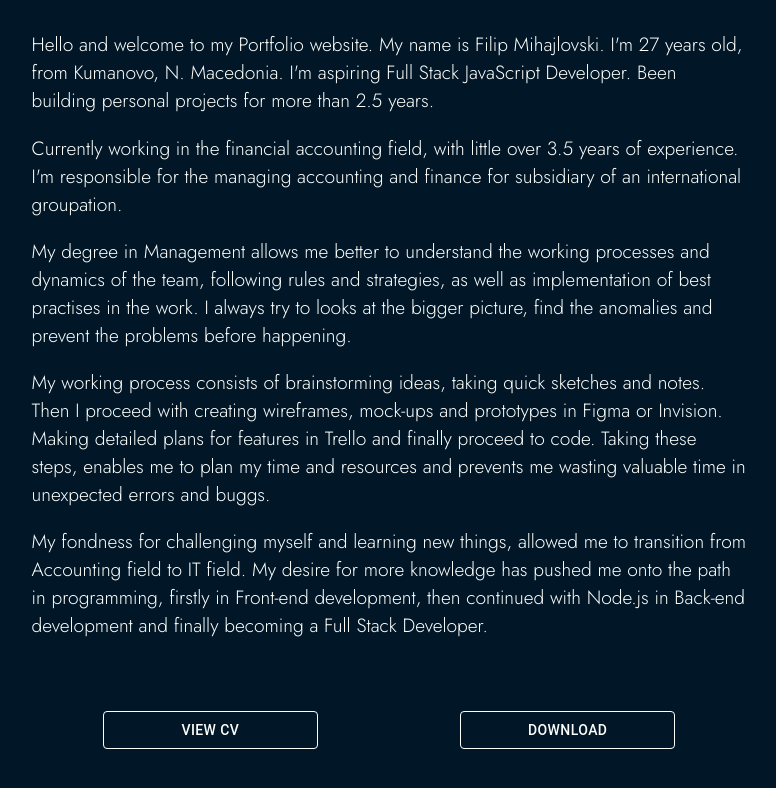
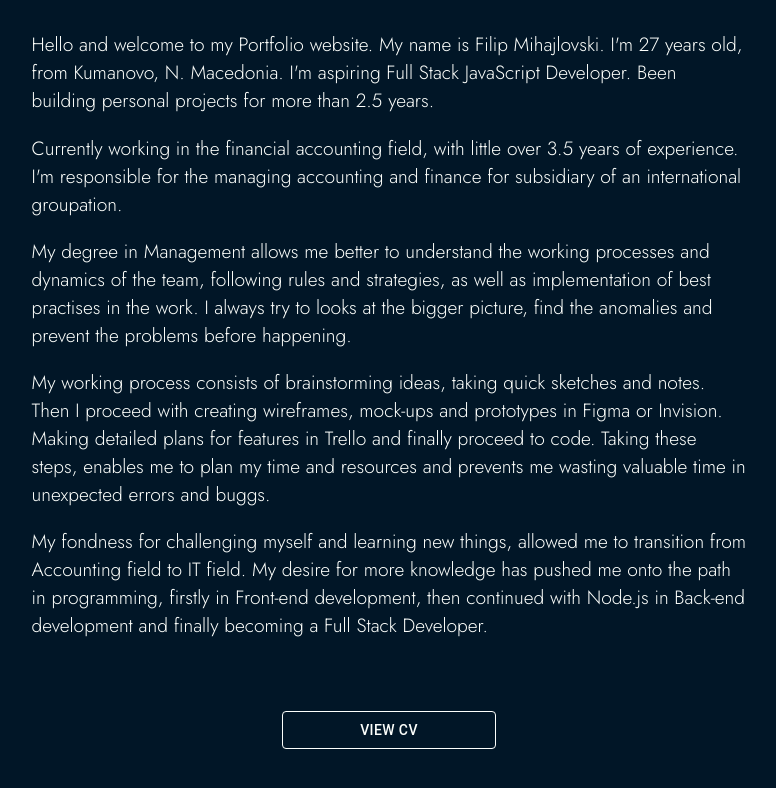
Before and after one commit to philip993/pf2, a Next.js app: page /about in a window 1280 px wide. Shown: the part 1589-2377 px from the top of the page, without its empty margins (251-1027 px from the left). Built offline with nearby package versions, Linux system fonts and the light colour scheme.

Commit message:
1.29. Added Layout component

```diff
--- a/pages/about.js
+++ b/pages/about.js
@@ -1,14 +1,16 @@
-import styles from "../styles/about.module.scss";
-import { Button } from "@material-ui/core";
-import { FontAwesomeIcon } from "@fortawesome/react-fontawesome";
+import styles from '../styles/about.module.scss';
+import { Button } from '@material-ui/core';
+import { FontAwesomeIcon } from '@fortawesome/react-fontawesome';
 import {
   faChevronDown,
   faChevronRight,
-} from "@fortawesome/free-solid-svg-icons";
+} from '@fortawesome/free-solid-svg-icons';
+import Layout from '../components/Layout/Layout';
 
 const About = () => {
   return (
     <div className={styles.aboutContainer}>
+      <Layout />
       <div className={styles.aboutFirstContainer}>
         <h1>Full Stack JavaScript Developer</h1>
       </div>
@@ -47,20 +49,16 @@ const About = () => {
           knowledge has pushed me onto the path in programming, firstly in
           Front-end development, then continued with Node.js in Back-end
           development and finally becoming a Full Stack Developer.
-          {/* Constantly pushing
-          myself for more knowledge, I've taken my adventure in programming,
-          firstly in Front-end development. The path continue with Node.js in
-          Back-end, ending up as Full Stack Developer. */}
         </p>
         <div className={styles.buttonContainer}>
           <Button className={styles.buttonCv}>
-            View CV{" "}
-            <FontAwesomeIcon icon={faChevronRight} className={styles.icon} />
+            View CV{' '}
+            {/* <FontAwesomeIcon icon={faChevronRight} className={styles.icon} /> */}
           </Button>
-          <Button className={styles.buttonDownload}>
-            Download{" "}
+          {/* <Button className={styles.buttonDownload}>
+            Download{' '}
             <FontAwesomeIcon icon={faChevronDown} className={styles.icon} />
-          </Button>
+          </Button> */}
         </div>
       </div>
     </div>
--- a/pages/contact.js
+++ b/pages/contact.js
@@ -1,8 +1,10 @@
-import styles from "../styles/contact.module.scss";
+import Layout from '../components/Layout/Layout';
+import styles from '../styles/contact.module.scss';
 
 const Contact = () => {
   return (
     <div className={styles.contactContainer}>
+      <Layout />
       <div className={styles.contactFirstContainer}>
         <h1>Feel Free to Contact Me!</h1>
       </div>
@@ -28,7 +30,7 @@ const Contact = () => {
         </span>
         <span className={styles.spanOne}>
           <h1>
-            GitHub{" "}
+            GitHub{' '}
             <a href="https://github.com/philip993?tab=repositories">GitHub</a>
           </h1>
         </span>
```
